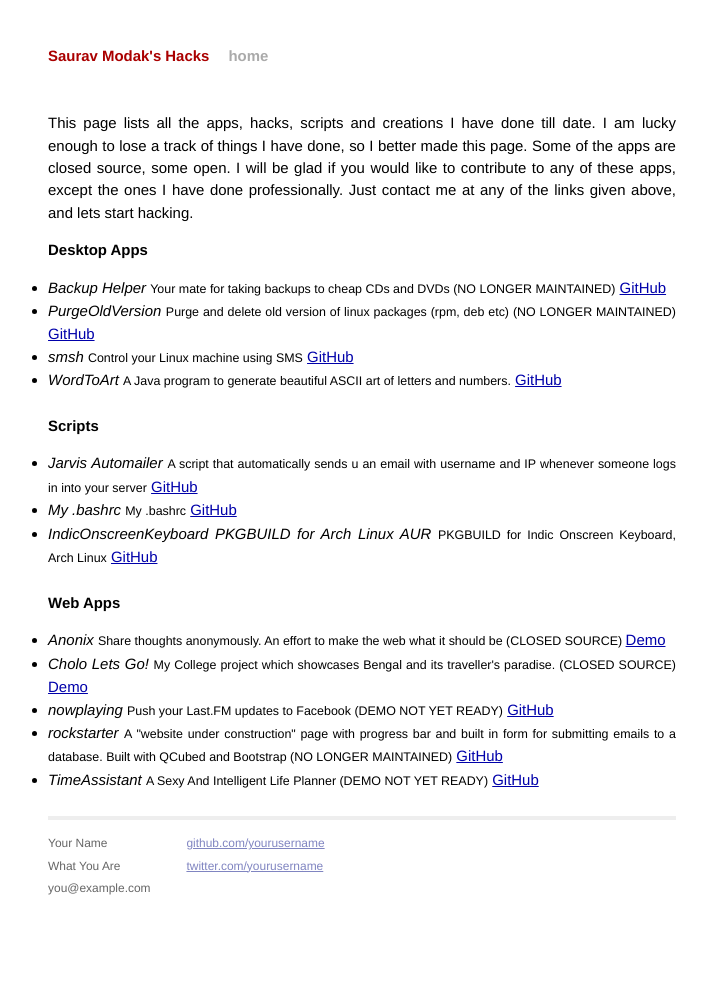
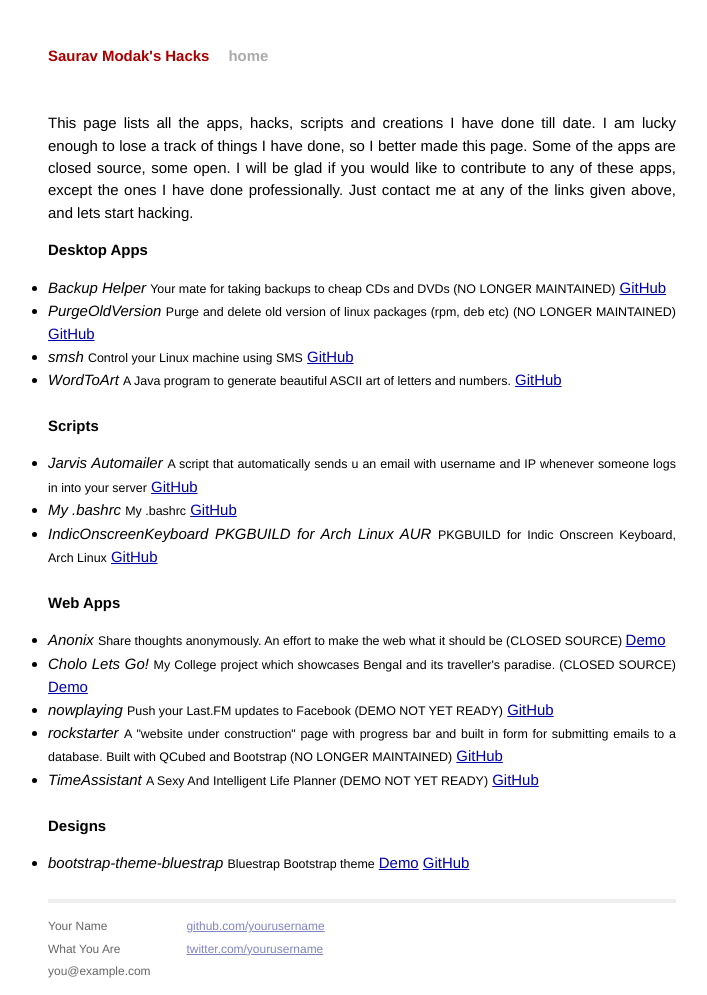
Before and after one commit to uniquerockrz/unquerockrzapps.net, a Jekyll site: the page built from index.html, in a window 1280 px wide. Shown: the whole page, without its empty margins (278-985 px from the left). Built offline with Jekyll 4.4.1, drawn with Linux system fonts in a browser that asks for light colours; Markdown is read by kramdown in place of the engine named in the settings; before the commit the page ends 945 px from its top, so only the background shows below that.

Commit message:
after designs

```diff
--- a/index.html
+++ b/index.html
@@ -77,5 +77,13 @@ title: Saurav Modak's Hacks
             <small>A Sexy And Intelligent Life Planner (DEMO NOT YET READY)</small>
             <a href="https://github.com/uniquerockrz/TimeAssistant">GitHub</a>
         </li>
+    </ul><br />
+    <h1>Designs</h1>
+    <ul>
+        <li>
+            <i>bootstrap-theme-bluestrap</i>
+            <small>Bluestrap Bootstrap theme</small>
+            <a href="http://uniquerockrzapps.net/bootstrap-theme-bluestrap/test.html">Demo</a> <a href="https://github.com/uniquerockrz/bootstrap-theme-bluestrap">GitHub</a>
+        </li>
     </ul>
 </div>
```
